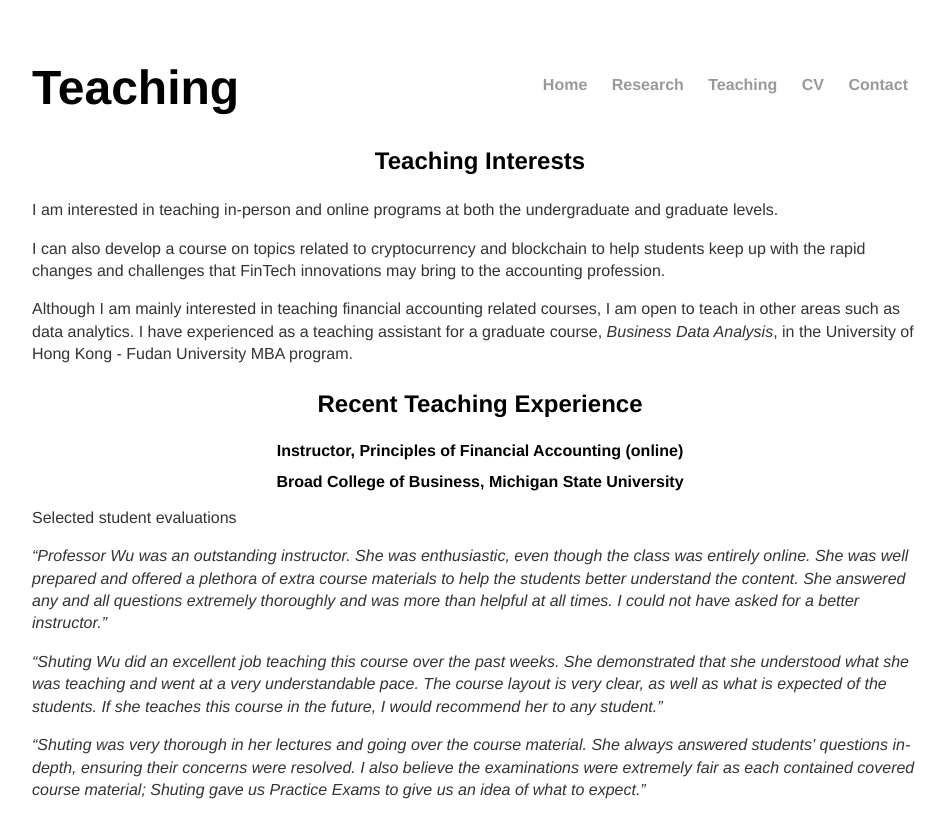
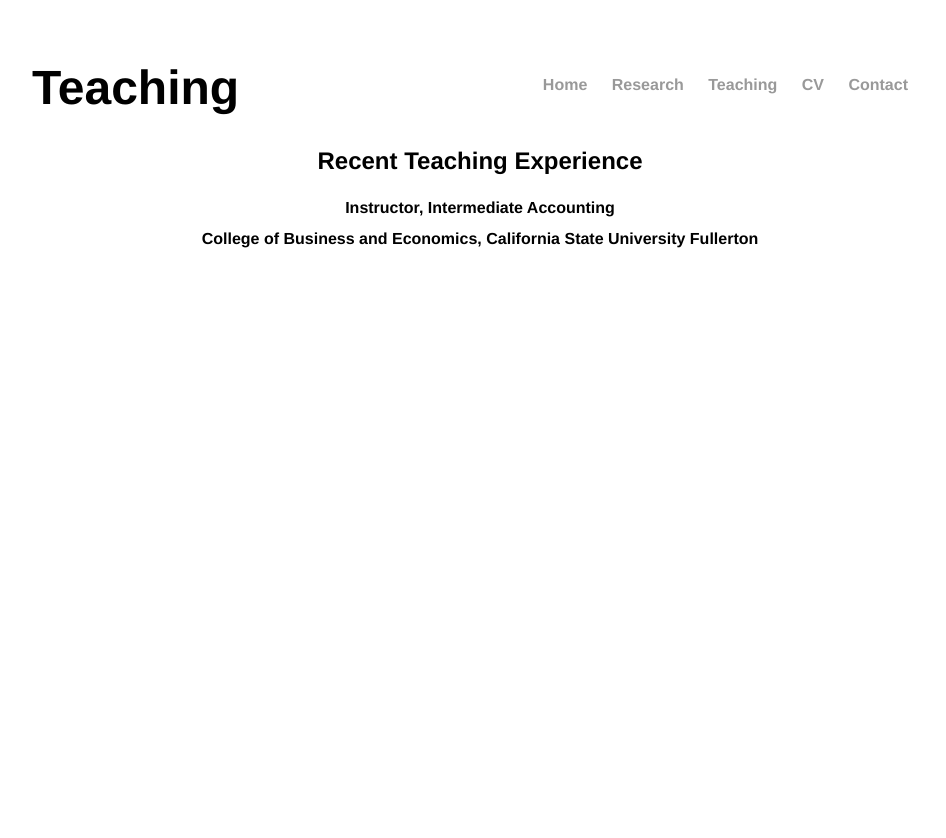
Before and after one commit to shu-ting-wu/shu-ting-wu.github.io, a Jekyll site: the page built from teaching/index.html, in a window 1280 px wide. Shown: the top 838 px of the page, without its empty margins (160-1106 px from the left). Built offline with Jekyll 4.4.1, drawn with Linux system fonts in a browser that asks for light colours.

Commit message:
Update index.html

```diff
--- a/teaching/index.html
+++ b/teaching/index.html
@@ -4,15 +4,9 @@ title: Shuting's teaching
 ---
 <div class="teaching">
 	<h1 style="text-align:left">Teaching</h1>
-	<h3>Teaching Interests</strong></h3>
-	<p>I am interested in teaching in-person and online programs at both the undergraduate and graduate levels.</p>
-	<p>I can also develop a course on topics related to cryptocurrency and blockchain to help students keep up with the rapid changes and challenges that FinTech innovations may bring to the accounting profession.</p>
-	<p>Although I am mainly interested in teaching financial accounting related courses, I am open to teach in other areas such as data analytics. I have experienced as a teaching assistant for a graduate course, <em>Business Data Analysis</em>, in the University of Hong Kong - Fudan University MBA program.</p>
+
 	<h3>Recent Teaching Experience</strong></h3>
-		<h2>Instructor, Principles of Financial Accounting (online)</h2>
-		<h2>Broad College of Business, Michigan State University</h2>
-		<p>Selected student evaluations</p>
-		<p><em>“Professor Wu was an outstanding instructor. She was enthusiastic, even though the class was entirely online. She was well prepared and offered a plethora of extra course materials to help the students better understand the content. She answered any and all questions extremely thoroughly and was more than helpful at all times. I could not have asked for a better instructor.”</em></p>
-		<p><em>“Shuting Wu did an excellent job teaching this course over the past weeks. She demonstrated that she understood what she was teaching and went at a very understandable pace. The course layout is very clear, as well as what is expected of the students. If she teaches this course in the future, I would recommend her to any student.”</em></p>
-		<p><em>“Shuting was very thorough in her lectures and going over the course material. She always answered students' questions in-depth, ensuring their concerns were resolved. I also believe the examinations were extremely fair as each contained covered course material; Shuting gave us Practice Exams to give us an idea of what to expect.”</em></p>
+		<h2>Instructor, Intermediate Accounting</h2>
+		<h2>College of Business and Economics, California State University Fullerton</h2>
+
 </div>
```
